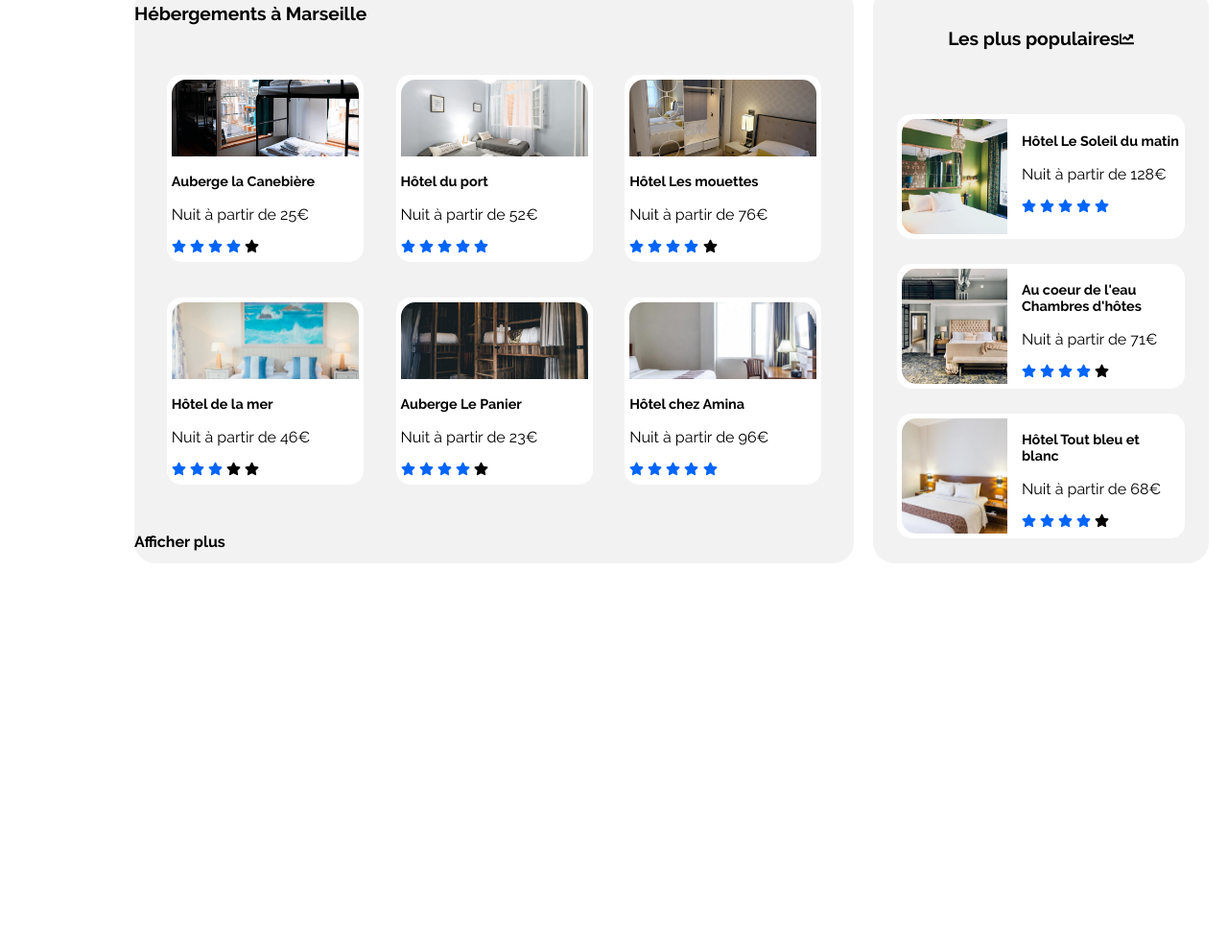
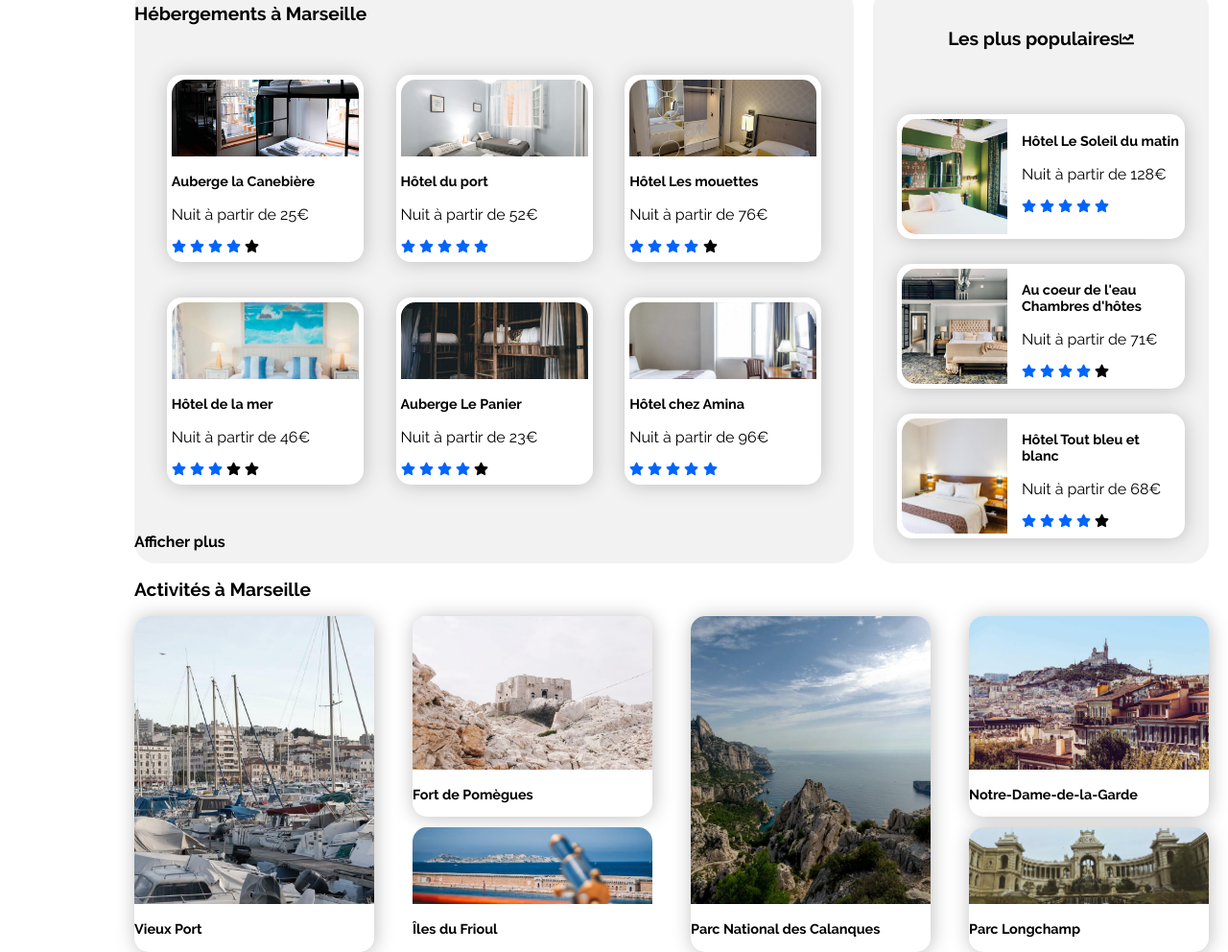
Before and after one commit to JulGeff/JulienGeffriaud_2_17022021, a plain HTML site: page P2_Reservia.html in a window 1280 px wide. Shown: the part 404-1396 px from the top of the page at 96% size. Before the commit the page ends 991 px from the top, so only its background shows below. Drawn offline with Linux system fonts and the light colour scheme.

Commit message:
Agencement activites OK

```diff
--- a/P2_Reservia.css
+++ b/P2_Reservia.css
@@ -560,6 +560,7 @@ font-size: 0.9em;
     background-color: white;
     border: white 5px solid;
     border-radius: 15px 15px 15px 15px;
+    box-shadow: 1px 1px 20px #c0bfbf;
     width:195px;
     height:auto;
 
@@ -609,7 +610,7 @@ font-size: 0.9em;
     background-color: white;
     border: white 5px solid;
     border-radius: 15px 15px 15px 15px;
-
+    box-shadow: 1px 1px 20px #c0bfbf;
     width: 290px;
     height: 120px;
 }
@@ -639,39 +640,93 @@ font-size: 0.9em;
 
 }
 
-/*section "Activités à Marseille"
+/*section "Activités à Marseille"*/
 
 #Activites
 {
     display: flex;
     flex-direction: row;
     justify-content: space-between;
-    width :1400px;
+    height: 350px;
 
 }
 
-#Activites img
-{
-
-
-    border-radius: 15px 15px 15px 15px;
-    width:250px;
-}
-
-#col1 img, #col3 img
-{
-
-
-    border-radius: 15px 15px 15px 15px;
-
-}
 
 #col1, #col2, #col3, #col4
 {
 
     width: 250px;
-    height : 600px;
-    border: 1px black solid;
+    height : auto;
+
+}
+
+#col2, #col4
+{
+    display: flex;
+    flex-direction: column;
+    justify-content: space-between;
+
+}
+
+
+#col2 img, #col4 img
+{
+
+
+    border-radius: 15px 15px 0px 0px;
+    height:300px;
+    width:250px;
+    object-fit:cover;
+
+}
+
+#col2-1 img
+{
+height : 160px;
+object-fit:cover;
+
+}
+
+#col2-2 img
+{
+height : 80px;
+object-fit:cover;
+
+}
+
+#col4-1 img
+{
+height : 160px;
+object-fit:cover;
+
+}
+
+#col4-2 img
+{
+height : 80px;
+object-fit:cover;
+
+}
+
+
+
+#col1 img, #col3 img
+{
+
+    border-radius: 15px 15px 0px 0px;
+    height:300px;
+    width:250px;
+    object-fit:cover;
+
+
+}
+
+#col1, #col2-1, #col2-3, #col3, #col4-1, #col4-2
+{
+
+    box-shadow: 1px 1px 20px #c0bfbf;
+    border-radius: 15px 15px 15px 15px;
+
 }
 
 /*
```
Also changed, not shown: P2_Reservia.html (+2 -4 lines).
